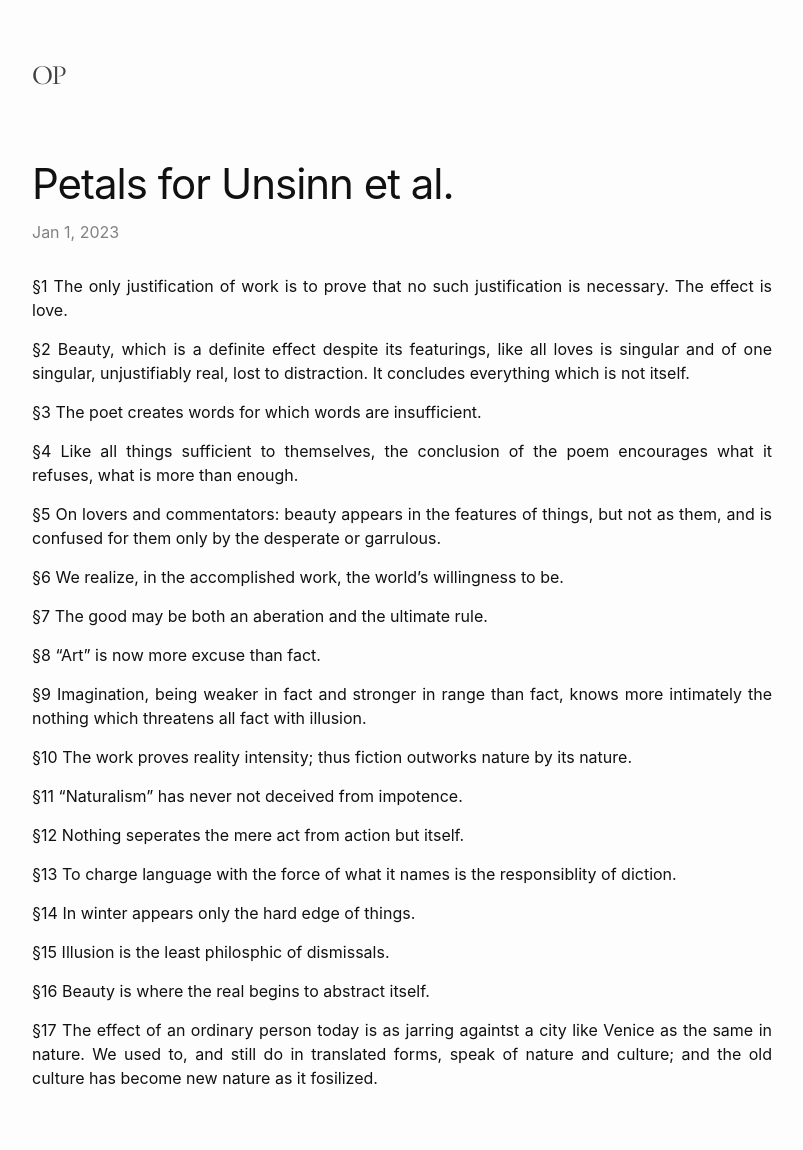
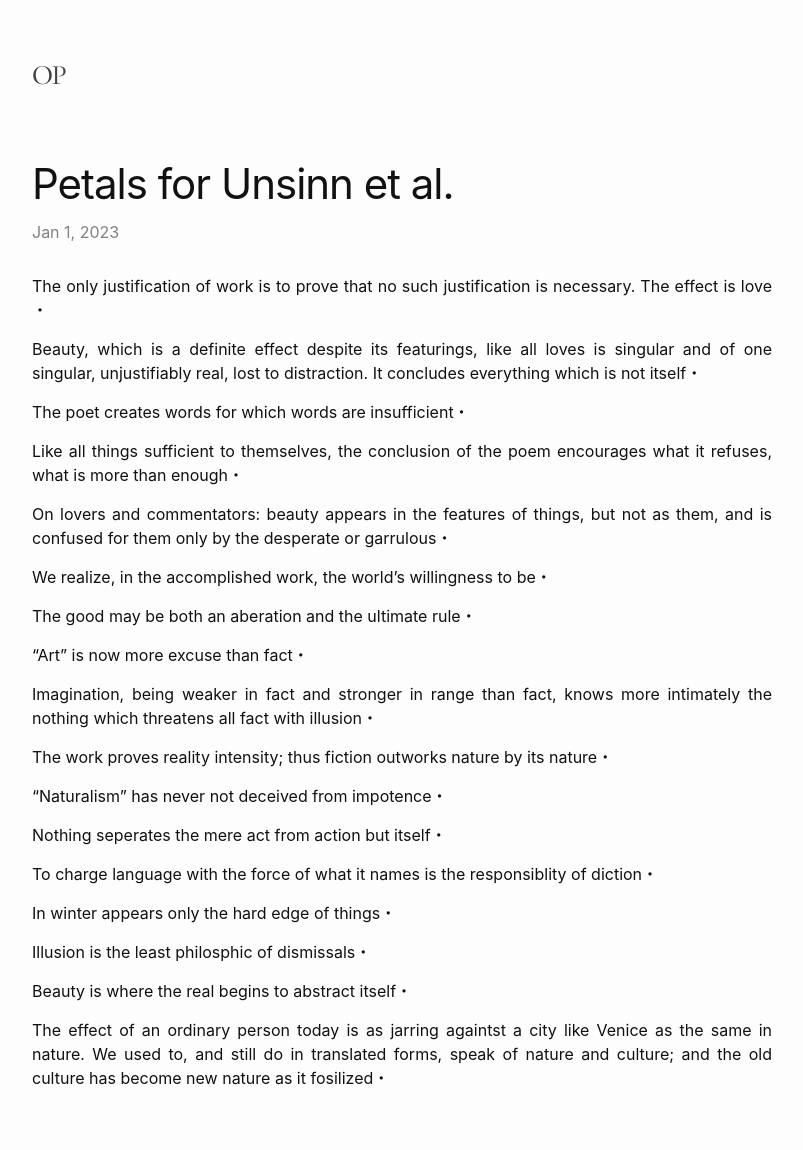
Before and after one commit to TheatrumMundi/TheatrumMundi, a Jekyll site: the page built from _posts/2023-01-01-petals-for-unsinn-et-al.markdown, in a window 1280 px wide. Shown: the whole page, without its empty margins (238-1041 px from the left). Built offline with Jekyll 4.4.1, drawn with Linux system fonts in a browser that asks for light colours; some web fonts are replaced.

Commit message:
Update 2023-01-01-petals-for-unsinn-et-al.markdown

```diff
--- a/_posts/2023-01-01-petals-for-unsinn-et-al.markdown
+++ b/_posts/2023-01-01-petals-for-unsinn-et-al.markdown
@@ -6,36 +6,36 @@ categories: jekyll update
 ---
 
 
-§1 The only justification of work is to prove that no such justification is necessary. The effect is love.
+The only justification of work is to prove that no such justification is necessary. The effect is love ・
 
-§2 Beauty, which is a definite effect despite its featurings, like all loves is singular and of one singular, unjustifiably real, lost to distraction. It concludes everything which is not itself.
+Beauty, which is a definite effect despite its featurings, like all loves is singular and of one singular, unjustifiably real, lost to distraction. It concludes everything which is not itself・
 
-§3 The poet creates words for which words are insufficient.
+The poet creates words for which words are insufficient・
 
-§4 Like all things sufficient to themselves, the conclusion of the poem encourages what it refuses, what is more than enough.
+Like all things sufficient to themselves, the conclusion of the poem encourages what it refuses, what is more than enough・
 
-§5 On lovers and commentators: beauty appears in the features of things, but not as them, and is confused for them only by the desperate or garrulous.
+On lovers and commentators: beauty appears in the features of things, but not as them, and is confused for them only by the desperate or garrulous・
 
-§6 We realize, in the accomplished work, the world’s willingness to be.
+We realize, in the accomplished work, the world’s willingness to be・
 
-§7 The good may be both an aberation and the ultimate rule.
+The good may be both an aberation and the ultimate rule・
 
-§8 “Art” is now more excuse than fact.
+“Art” is now more excuse than fact・
 
-§9 Imagination, being weaker in fact and stronger in range than fact, knows more intimately the nothing which threatens all fact with illusion.
+Imagination, being weaker in fact and stronger in range than fact, knows more intimately the nothing which threatens all fact with illusion・
 
-§10 The work proves reality intensity; thus fiction outworks nature by its nature.
+The work proves reality intensity; thus fiction outworks nature by its nature・
 
-§11 “Naturalism” has never not deceived from impotence.
+“Naturalism” has never not deceived from impotence・
 
-§12 Nothing seperates the mere act from action but itself.
+Nothing seperates the mere act from action but itself・
 
-§13 To charge language with the force of what it names is the responsiblity of diction.
+To charge language with the force of what it names is the responsiblity of diction・
 
-§14 In winter appears only the hard edge of things.
+In winter appears only the hard edge of things・
 
-§15 Illusion is the least philosphic of dismissals.
+Illusion is the least philosphic of dismissals・
 
-§16 Beauty is where the real begins to abstract itself.
+Beauty is where the real begins to abstract itself・
 
-§17 The effect of an ordinary person today is as jarring againtst a city like Venice as the same in nature. We used to, and still do in translated forms, speak of nature and culture; and the old culture has become new nature as it fosilized.
+The effect of an ordinary person today is as jarring againtst a city like Venice as the same in nature. We used to, and still do in translated forms, speak of nature and culture; and the old culture has become new nature as it fosilized・
```
